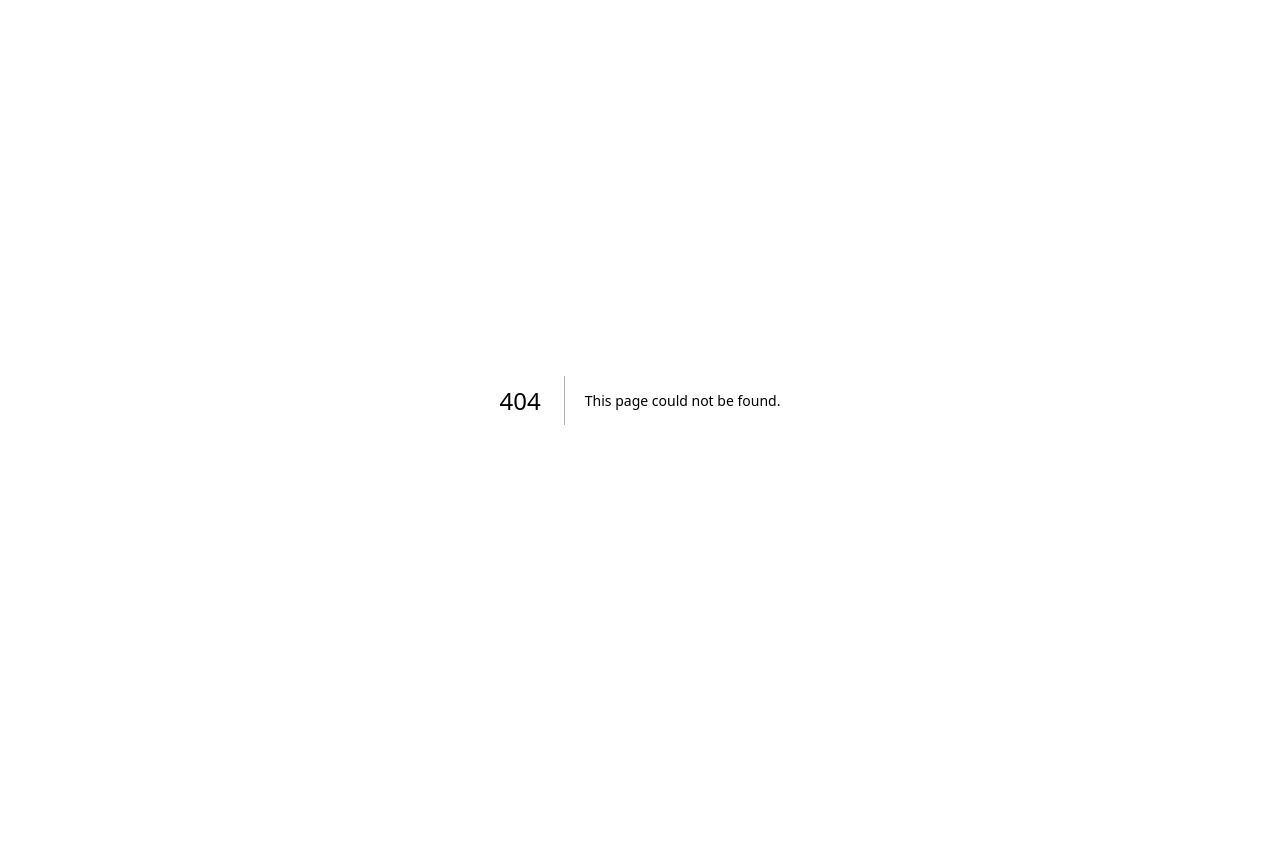
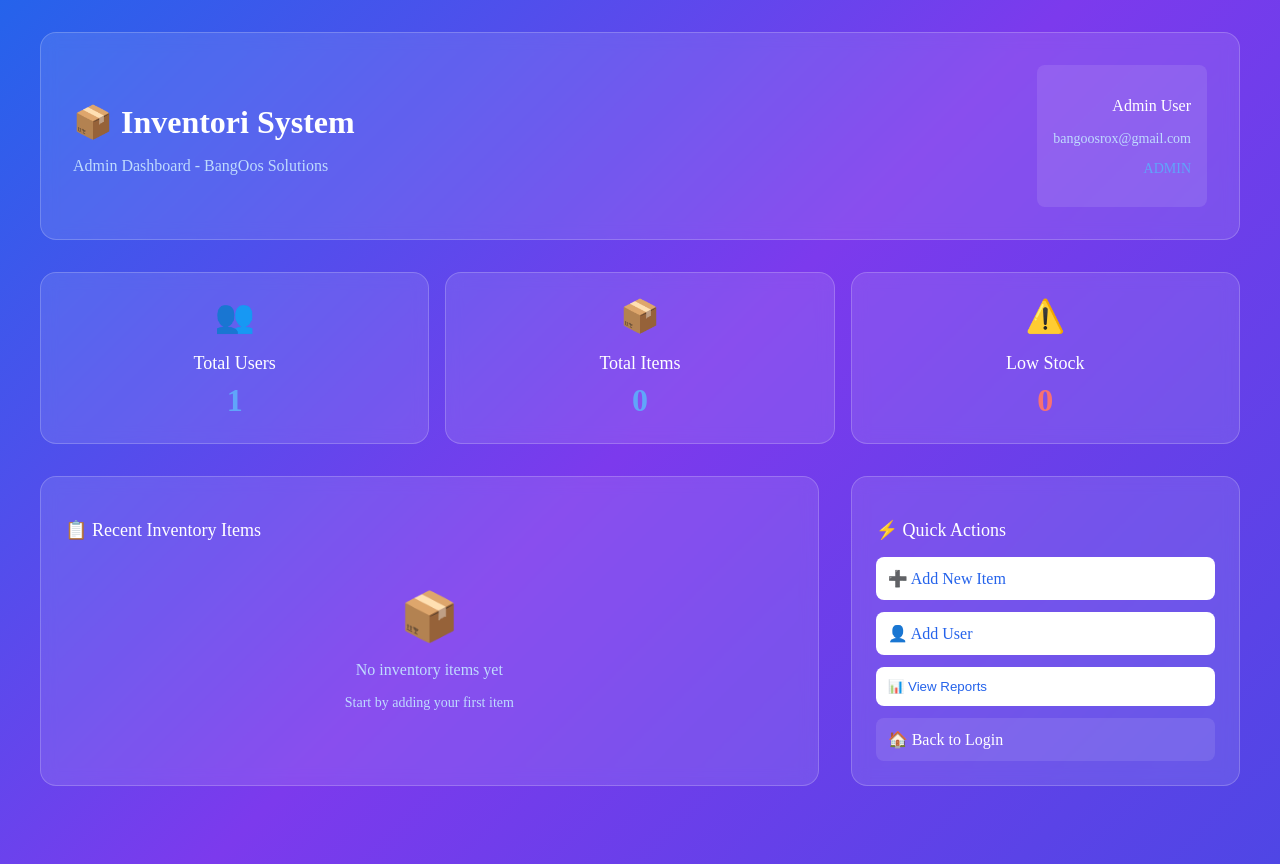
Before and after one commit to bangoosrox/bangoos-inventori, a Next.js app: page /simple-admin in a window 1280 px wide. Before the commit this address had no page. Before the commit the page ends 800 px from the top, so only its background shows below. Built offline with nearby package versions, Linux system fonts and the light colour scheme.

Commit message:
Create simple admin page without authentication check

```diff
--- /dev/null
+++ b/app/simple-admin/page.tsx
@@ -0,0 +1,228 @@
+export default function SimpleAdmin() {
+  return (
+    <div
+      style={{
+        minHeight: "100vh",
+        background: "linear-gradient(135deg, #2563eb 0%, #7c3aed 50%, #4f46e5 100%)",
+        padding: "2rem",
+      }}
+    >
+      <div
+        style={{
+          maxWidth: "1200px",
+          margin: "0 auto",
+        }}
+      >
+        {/* Header */}
+        <div
+          style={{
+            backgroundColor: "rgba(255, 255, 255, 0.1)",
+            backdropFilter: "blur(8px)",
+            borderRadius: "1rem",
+            border: "1px solid rgba(255, 255, 255, 0.2)",
+            padding: "2rem",
+            marginBottom: "2rem",
+          }}
+        >
+          <div
+            style={{
+              display: "flex",
+              justifyContent: "space-between",
+              alignItems: "center",
+            }}
+          >
+            <div>
+              <h1
+                style={{
+                  fontSize: "2rem",
+                  fontWeight: "bold",
+                  color: "white",
+                  marginBottom: "0.5rem",
+                }}
+              >
+                📦 Inventori System
+              </h1>
+              <p style={{ color: "#BFDBFE" }}>Admin Dashboard - BangOos Solutions</p>
+            </div>
+            <div
+              style={{
+                backgroundColor: "rgba(255, 255, 255, 0.1)",
+                borderRadius: "0.5rem",
+                padding: "1rem",
+                textAlign: "right",
+              }}
+            >
+              <p style={{ color: "white", fontWeight: "500" }}>Admin User</p>
+              <p style={{ color: "#BFDBFE", fontSize: "0.875rem" }}>bangoosrox@gmail.com</p>
+              <p style={{ color: "#60A5FA", fontSize: "0.875rem", textTransform: "uppercase" }}>admin</p>
+            </div>
+          </div>
+        </div>
+
+        {/* Statistics Cards */}
+        <div
+          style={{
+            display: "grid",
+            gridTemplateColumns: "repeat(auto-fit, minmax(250px, 1fr))",
+            gap: "1rem",
+            marginBottom: "2rem",
+          }}
+        >
+          <div
+            style={{
+              backgroundColor: "rgba(255, 255, 255, 0.1)",
+              backdropFilter: "blur(8px)",
+              borderRadius: "1rem",
+              border: "1px solid rgba(255, 255, 255, 0.2)",
+              padding: "1.5rem",
+              textAlign: "center",
+            }}
+          >
+            <div style={{ fontSize: "2rem", marginBottom: "0.5rem" }}>👥</div>
+            <h3 style={{ color: "white", marginBottom: "0.5rem" }}>Total Users</h3>
+            <p style={{ fontSize: "2rem", fontWeight: "bold", color: "#60A5FA", margin: 0 }}>1</p>
+          </div>
+
+          <div
+            style={{
+              backgroundColor: "rgba(255, 255, 255, 0.1)",
+              backdropFilter: "blur(8px)",
+              borderRadius: "1rem",
+              border: "1px solid rgba(255, 255, 255, 0.2)",
+              padding: "1.5rem",
+              textAlign: "center",
+            }}
+          >
+            <div style={{ fontSize: "2rem", marginBottom: "0.5rem" }}>📦</div>
+            <h3 style={{ color: "white", marginBottom: "0.5rem" }}>Total Items</h3>
+            <p style={{ fontSize: "2rem", fontWeight: "bold", color: "#60A5FA", margin: 0 }}>0</p>
+          </div>
+
+          <div
+            style={{
+              backgroundColor: "rgba(255, 255, 255, 0.1)",
+              backdropFilter: "blur(8px)",
+              borderRadius: "1rem",
+              border: "1px solid rgba(255, 255, 255, 0.2)",
+              padding: "1.5rem",
+              textAlign: "center",
+            }}
+          >
+            <div style={{ fontSize: "2rem", marginBottom: "0.5rem" }}>⚠️</div>
+            <h3 style={{ color: "white", marginBottom: "0.5rem" }}>Low Stock</h3>
+            <p style={{ fontSize: "2rem", fontWeight: "bold", color: "#F87171", margin: 0 }}>0</p>
+          </div>
+        </div>
+
+        {/* Main Content */}
+        <div
+          style={{
+            display: "grid",
+            gridTemplateColumns: "2fr 1fr",
+            gap: "2rem",
+          }}
+        >
+          {/* Recent Items */}
+          <div
+            style={{
+              backgroundColor: "rgba(255, 255, 255, 0.1)",
+              backdropFilter: "blur(8px)",
+              borderRadius: "1rem",
+              border: "1px solid rgba(255, 255, 255, 0.2)",
+              padding: "1.5rem",
+            }}
+          >
+            <h3 style={{ color: "white", marginBottom: "1rem" }}>📋 Recent Inventory Items</h3>
+            <div style={{ color: "#BFDBFE", textAlign: "center", padding: "2rem" }}>
+              <div style={{ fontSize: "3rem", marginBottom: "1rem" }}>📦</div>
+              <p>No inventory items yet</p>
+              <p style={{ fontSize: "0.875rem", marginTop: "0.5rem" }}>Start by adding your first item</p>
+            </div>
+          </div>
+
+          {/* Quick Actions */}
+          <div
+            style={{
+              backgroundColor: "rgba(255, 255, 255, 0.1)",
+              backdropFilter: "blur(8px)",
+              borderRadius: "1rem",
+              border: "1px solid rgba(255, 255, 255, 0.2)",
+              padding: "1.5rem",
+            }}
+          >
+            <h3 style={{ color: "white", marginBottom: "1rem" }}>⚡ Quick Actions</h3>
+            <div style={{ display: "flex", flexDirection: "column", gap: "0.75rem" }}>
+              <a
+                href="/admin/items"
+                style={{
+                  backgroundColor: "white",
+                  color: "#2563eb",
+                  padding: "0.75rem",
+                  borderRadius: "0.5rem",
+                  textDecoration: "none",
+                  cursor: "pointer",
+                  fontWeight: "500",
+                  display: "flex",
+                  alignItems: "center",
+                  gap: "0.5rem",
+                }}
+              >
+                ➕ Add New Item
+              </a>
+              <a
+                href="/admin/users"
+                style={{
+                  backgroundColor: "white",
+                  color: "#2563eb",
+                  padding: "0.75rem",
+                  borderRadius: "0.5rem",
+                  textDecoration: "none",
+                  cursor: "pointer",
+                  fontWeight: "500",
+                  display: "flex",
+                  alignItems: "center",
+                  gap: "0.5rem",
+                }}
+              >
+                👤 Add User
+              </a>
+              <button
+                style={{
+                  backgroundColor: "white",
+                  color: "#2563eb",
+                  padding: "0.75rem",
+                  borderRadius: "0.5rem",
+                  border: "none",
+                  cursor: "pointer",
+                  fontWeight: "500",
+                  display: "flex",
+                  alignItems: "center",
+                  gap: "0.5rem",
+                }}
+              >
+                📊 View Reports
+              </button>
+              <a
+                href="/"
+                style={{
+                  backgroundColor: "rgba(255, 255, 255, 0.1)",
+                  color: "white",
+                  padding: "0.75rem",
+                  borderRadius: "0.5rem",
+                  textDecoration: "none",
+                  cursor: "pointer",
+                  fontWeight: "500",
+                  display: "flex",
+                  alignItems: "center",
+                  gap: "0.5rem",
+                }}
+              >
+                🏠 Back to Login
+              </a>
+            </div>
+          </div>
+        </div>
+      </div>
+    </div>
+  );
+}
```
